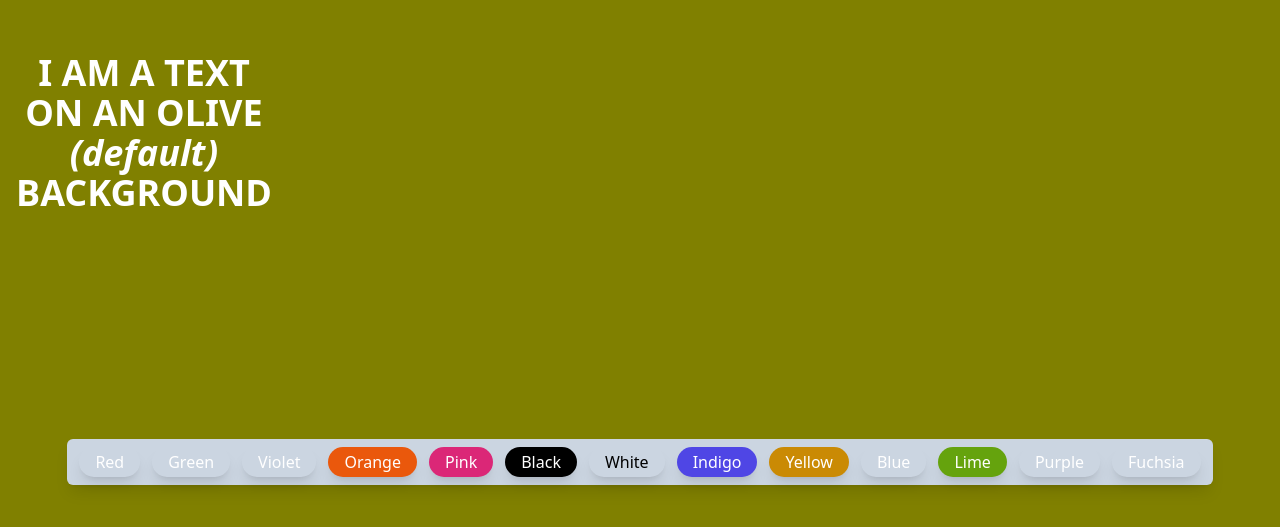
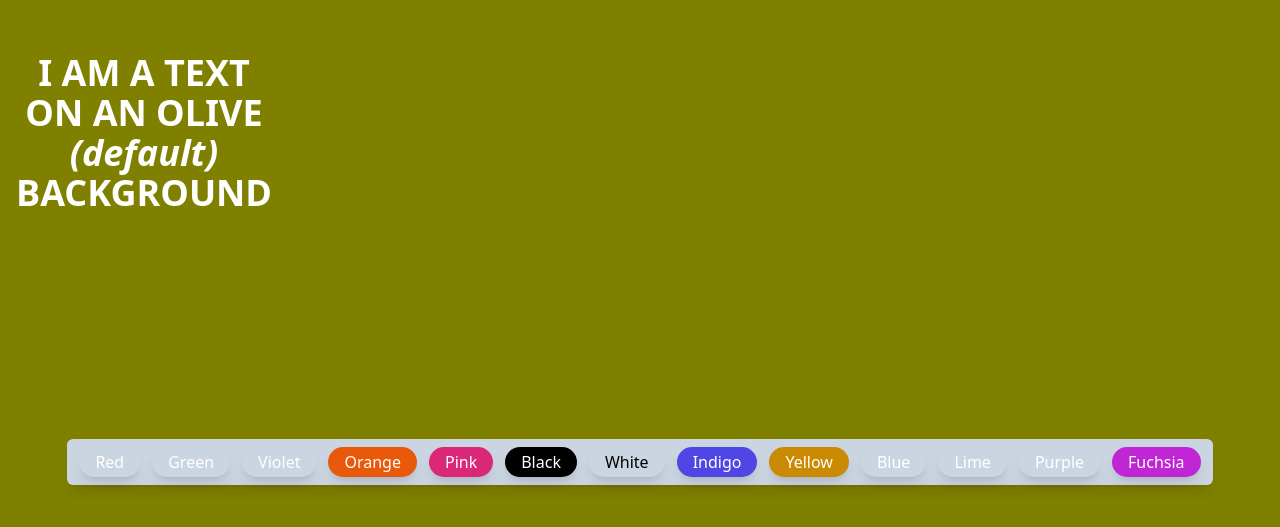
Before and after one commit to Pukkawit/bg-color-changer, a React (Vite) app: page / in a window 1280 px wide. Shown: the part 267-794 px from the top of the page. Built offline with nearby package versions, Linux system fonts and the light colour scheme.

Commit message:
bg-color-changer

```diff
--- a/src/App.jsx
+++ b/src/App.jsx
@@ -87,14 +87,23 @@ function App() {
                 key={`${id}`}
                 className={`outline-none px-4 py-[3px] rounded-full  shadow-lg
                     ${
-                      eachColor === "black" || eachColor==='white'
+                      eachColor === "black" || eachColor === "white"
                         ? `bg-${eachColor}`
                         : `bg-${eachColor}-600`
                     }
 
                  hover:bg-${eachColor}-700 active:bg-${eachColor}-800
                  focus:outline-none focus:ring
-                 focus:ring-${eachColor}-400
+                 ${
+                   eachColor === "yellow"
+                     ? `focus:ring-yellow-400`
+                     : `focus:ring-${eachColor}-400 `
+                 }
+                 ${
+                   eachColor === "lime"
+                     ? `focus:ring-lime-400`
+                     : `focus:ring-${eachColor}-400 `
+                 }
                  ${eachColor === "white" ? "text-black" : "text-white"}
                  hover:shadow-2xl`}
                 style={transitionDuration}
@@ -152,8 +161,8 @@ function App() {
           >
             Pink
           </button>*/}
-          {/* <button
-            className="outline-none px-4 py-[3px] rounded-full  shadow-lg bg-lime-600 text-white hover:shadow-2xl hover:bg-green-700 focus:outline-none focus:ring focus:ring-green-300"
+          {/*  <button
+            className="outline-none px-4 py-[3px] rounded-full  shadow-lg bg-fuchsia-600 text-white hover:shadow-2xl hover:bg-fuchsia-700 focus:outline-none focus:ring focus:ring-fuchsia-300"
             onClick={() =>
               color !== "green" ? setColor("green") : setColor("olive")
             }
```
